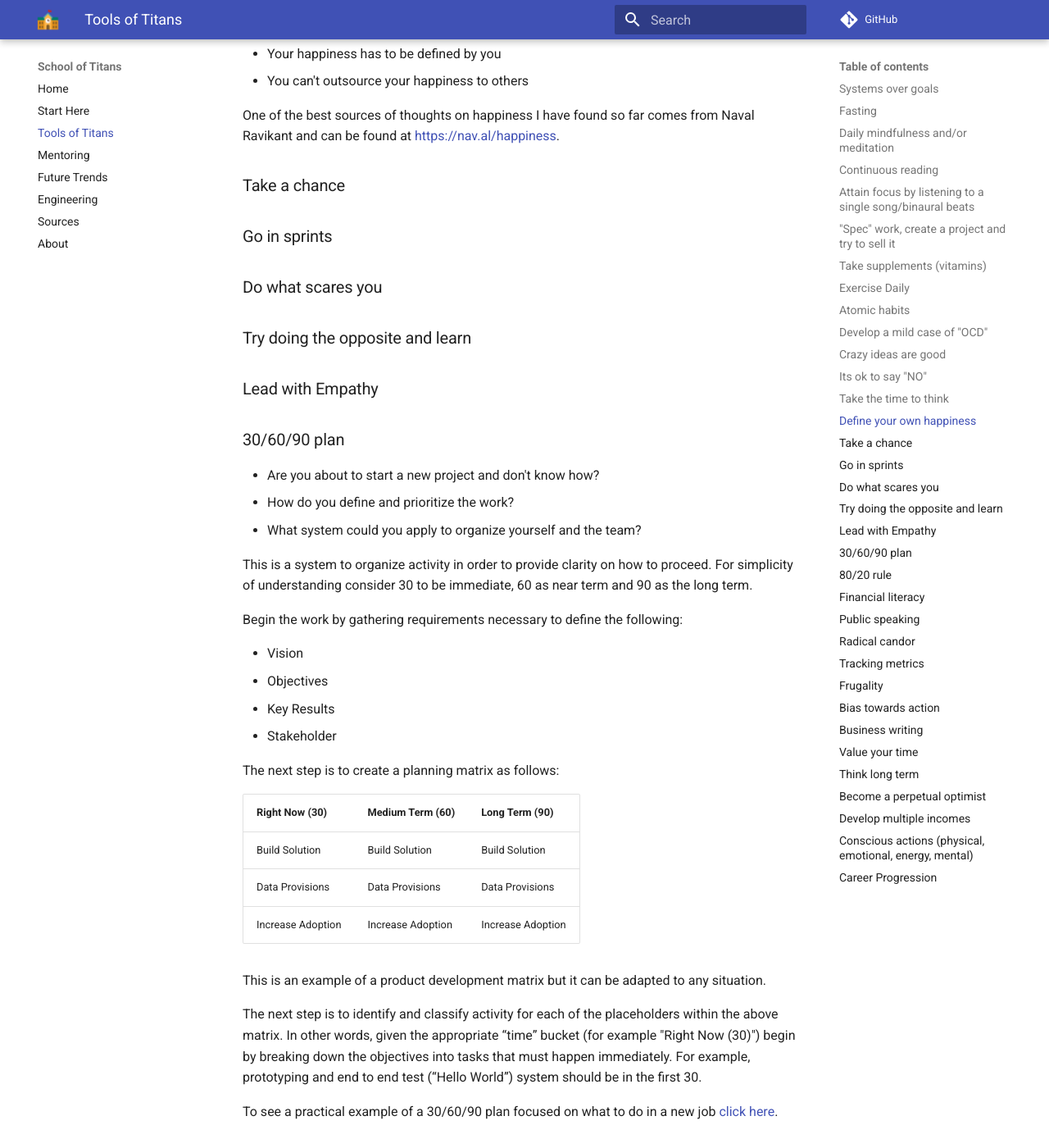
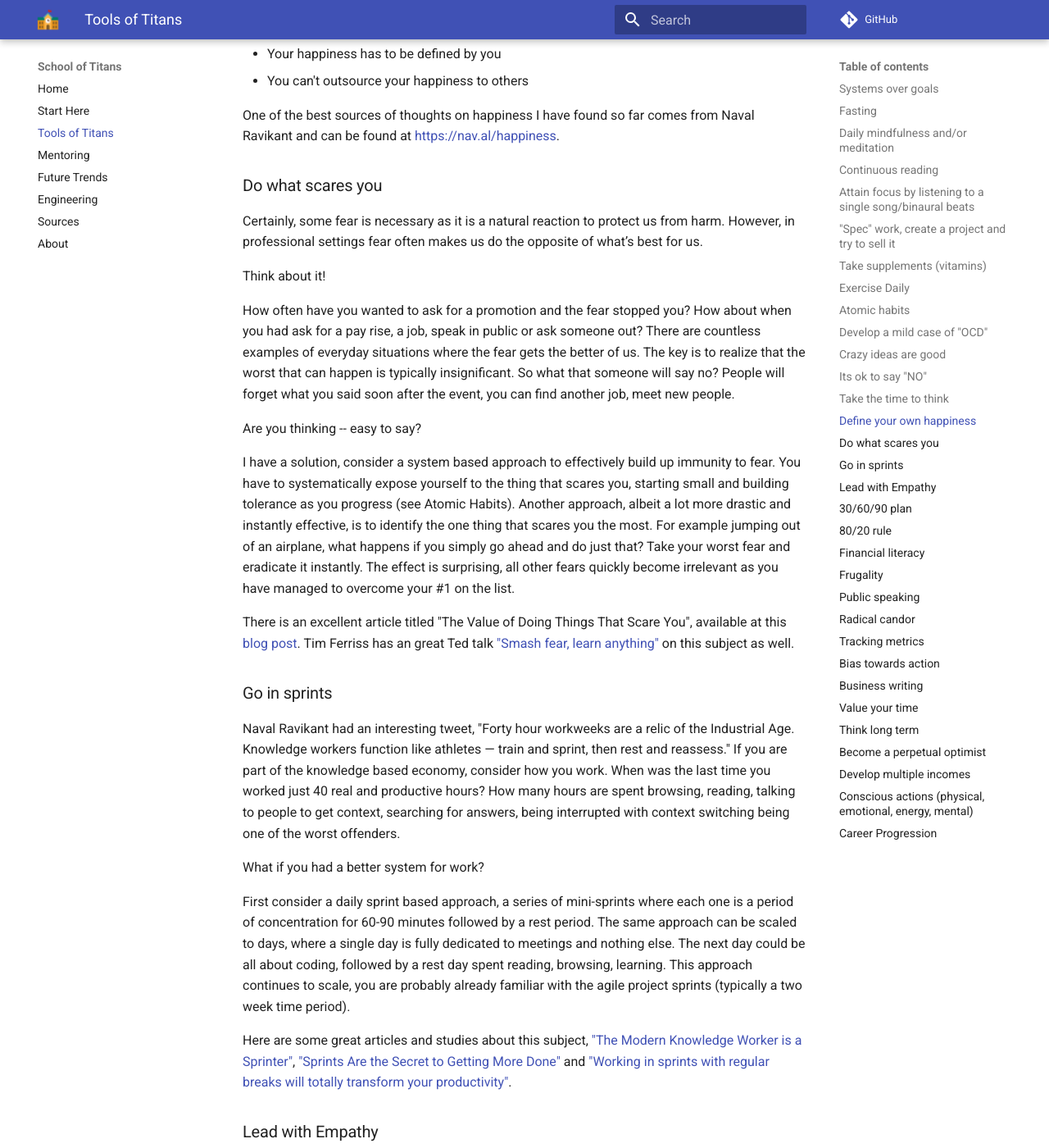
Before and after one commit to fszale/school-of-titans, an MkDocs documentation site: the page built from docs/tools.md, in a window 1280 px wide and 1400 px high, scrolled down 9651 px. Shown: the whole window at 82% size. Built offline with MkDocs 1.6.1 and Material for MkDocs 9.7.7, drawn with Linux system fonts in a browser that asks for light colours; comment, search, counter and statistics services are not loaded.

Commit message:
Content again, is anyone reading these comments? No really? If you are, please send me a note to fszale@gmail.com, thank you.

```diff
--- a/docs/tools.md
+++ b/docs/tools.md
@@ -229,11 +229,27 @@
 - You can't outsource your happiness to others
 
 One of the best sources of thoughts on happiness I have found so far comes from Naval Ravikant and can be found at [https://nav.al/happiness](https://nav.al/happiness).
+### Do what scares you
+Certainly, some fear is necessary as it is a natural reaction to protect us from harm. However, in professional settings fear often makes us do the opposite of what’s best for us.
 
-### Take a chance
+Think about it!
+
+How often have you wanted to ask for a promotion and the fear stopped you? How about when you had ask for a pay rise, a job, speak in public or ask someone out?  There are countless examples of everyday situations where the fear gets the better of us.  The key is to realize that the worst that can happen is typically insignificant. So what that someone will say no? People will forget what you said soon after the event, you can find another job, meet new people.
+
+Are you thinking -- easy to say?
+
+I have a solution, consider a system based approach to effectively build up immunity to fear. You have to systematically expose yourself to the thing that scares you, starting small and building tolerance as you progress (see Atomic Habits).  Another approach, albeit a lot more drastic and instantly effective, is to identify the one thing that scares you the most. For example jumping out of an airplane, what happens if you simply go ahead and do just that? Take your worst fear and eradicate it instantly. The effect is surprising, all other fears quickly become irrelevant as you have managed to overcome your #1 on the list.
+
+There is an excellent article titled "The Value of Doing Things That Scare You", available at this [blog post](https://www.helpscout.com/blog/do-things-that-scare-you/).  Tim Ferriss has an great Ted talk ["Smash fear, learn anything"](https://www.ted.com/talks/tim_ferriss_smash_fear_learn_anything?language=en) on this subject as well.
 ### Go in sprints
-### Do what scares you
-### Try doing the opposite and learn
+Naval Ravikant had an interesting tweet, "Forty hour workweeks are a relic of the Industrial Age. Knowledge workers function like athletes — train and sprint, then rest and reassess." If you are part of the knowledge based economy, consider how you work.  When was the last time you worked just 40 real and productive hours? How many hours are spent browsing, reading, talking to people to get context, searching for answers, being interrupted with context switching being one of the worst offenders.
+
+What if you had a better system for work?
+
+First consider a daily sprint based approach, a series of mini-sprints where each one is a period of concentration for 60-90 minutes followed by a rest period.  The same approach can be scaled to days, where a single day is fully dedicated to meetings and nothing else.  The next day could be all about coding, followed by a rest day spent reading, browsing, learning.  This approach continues to scale, you are probably already familiar with the agile project sprints (typically a two week time period).
+
+Here are some great articles and studies about this subject, ["The Modern Knowledge Worker is a Sprinter"](https://medium.com/@rdesai01/the-modern-knowledge-worker-is-a-sprinter-5925b5400f60), ["Sprints Are the Secret to Getting More Done"](https://hbr.org/2016/03/sprints-are-the-secret-to-getting-more-done) and ["Working in sprints with regular breaks will totally transform your productivity"](https://www.cnbc.com/2017/08/16/working-in-sprints-with-regular-breaks-will-totally-transform-your-productivity-.html).
+
 ### Lead with Empathy
 ### 30/60/90 plan
 - Are you about to start a new project and don't know how?
@@ -290,10 +306,10 @@
 - Get a universal insurance policy with a cash savings guaranteed rate but only if you are in your early 20s (insurance costs less when you are young)
 
 This is it, a simple system to improve odds of financial well being and secure retirement.
+### Frugality
 ### Public speaking
 ### Radical candor
 ### Tracking metrics
-### Frugality
 ### Bias towards action
 ### Business writing
 Great business writing is about clarity and persuasion.
```
